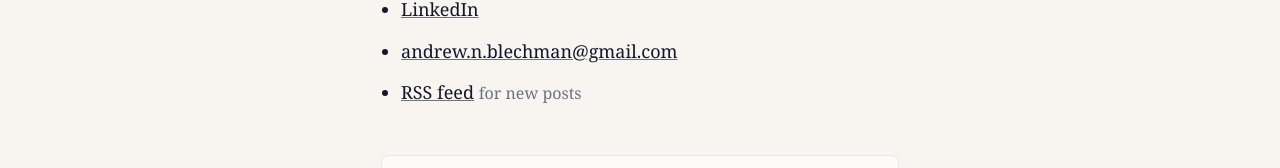
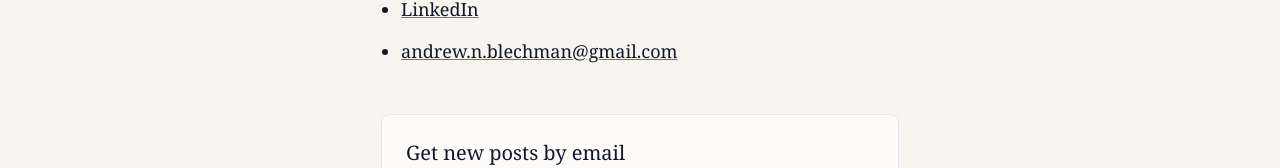
Before and after one commit to ablechman/andyblechman.com, a React (Vite) app: page / in a window 1280 px wide. Shown: the part 2555-2723 px from the top of the page. Built offline with nearby package versions, Linux system fonts and the light colour scheme.

Commit message:
Remove visible RSS links; email subscribe replaces them
Co-Authored-By: Claude Opus 5.5 <noreply@anthropic.com>

```diff
--- a/src/pages/Blog.jsx
+++ b/src/pages/Blog.jsx
@@ -36,13 +36,6 @@ const Blog = () => {
         <SubscribeBox />
       </div>
 
-      <p className="mt-4 text-sm text-gray-500">
-        Or follow via{' '}
-        <a href="/rss.xml" className="underline decoration-gray-500 hover:decoration-gray-900">
-          RSS
-        </a>
-        .
-      </p>
     </main>
   );
 };
--- a/src/pages/Home.jsx
+++ b/src/pages/Home.jsx
@@ -145,12 +145,6 @@ const Home = () => {
                 andrew.n.blechman@gmail.com
               </a>
             </li>
-            <li className="text-lg leading-relaxed">
-              <a href="/rss.xml" className={link}>
-                RSS feed
-              </a>{' '}
-              <span className="text-gray-500 text-base">for new posts</span>
-            </li>
           </ul>
         </section>
 
```
